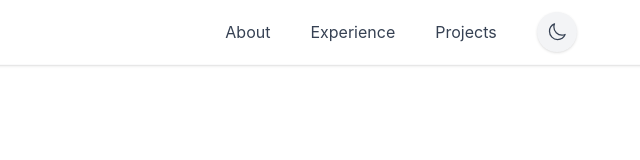
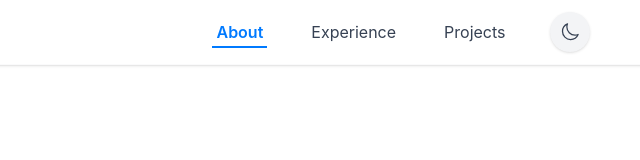
Before and after one commit to ahmed45adel/portfolio, a Next.js app: page / in a window 1280 px wide. Shown: the top 160 px of the page, without its empty margins (239-879 px from the left). Built offline with nearby package versions, Linux system fonts and the light colour scheme.

Commit message:
make active tab highlighted

```diff
--- a/src/app/components/Navbar.tsx
+++ b/src/app/components/Navbar.tsx
@@ -1,22 +1,25 @@
-'use client'
-import Link from 'next/link'
-import { SunIcon, MoonIcon, Bars3Icon, XMarkIcon } from '@heroicons/react/24/outline'
-import { useTheme } from '../context/ThemeContext'
-import { motion, AnimatePresence } from 'framer-motion'
-import { useState } from 'react'
+"use client";
+
+import Link from "next/link";
+import { SunIcon, MoonIcon, Bars3Icon, XMarkIcon } from "@heroicons/react/24/outline";
+import { useTheme } from "../context/ThemeContext";
+import { motion, AnimatePresence } from "framer-motion";
+import { useState } from "react";
+import { usePathname } from "next/navigation";
 
 export default function Navbar() {
   const { theme, toggleTheme } = useTheme();
   const [isMobileMenuOpen, setIsMobileMenuOpen] = useState(false);
+  const pathname = usePathname();
 
   const toggleMobileMenu = () => {
     setIsMobileMenuOpen(!isMobileMenuOpen);
   };
 
   const menuItems = [
-    { href: '/', label: 'About' },
-    { href: '/experience', label: 'Experience' },
-    { href: '/projects', label: 'Projects' },
+    { href: "/", label: "About" },
+    { href: "/experience", label: "Experience" },
+    { href: "/projects", label: "Projects" },
   ];
 
   return (
@@ -24,20 +27,33 @@ export default function Navbar() {
       <div className="container max-w-7xl mx-auto px-6">
         <div className="flex items-center justify-between h-16">
           {/* Desktop Menu */}
-          <div className="hidden md:flex items-center justify-center flex-1">
-            <div className="flex items-center space-x-10">
-              {menuItems.map((item) => (
-                <Link
-                  key={item.href}
-                  href={item.href}
-                  className="relative group"
+          <div className="hidden md:flex items-center justify-center flex-1 relative">
+            <div className="flex items-center space-x-10 relative">
+              {menuItems.map((item) => {
+                const isActive = pathname === item.href;
+
+                return (
+                  <Link key={item.href} href={item.href} className="relative px-1">
+                    <span
+                      className={`transition-colors duration-300 ${
+                        isActive
+                          ? "text-primary font-semibold"
+                          : "text-gray-700 dark:text-gray-300 hover:text-primary dark:hover:text-primary"
+                      }`}
                     >
-                  <span className="text-gray-700 dark:text-gray-300 hover:text-primary dark:hover:text-primary transition-colors duration-300">
                       {item.label}
                     </span>
-                  <span className="absolute -bottom-1 left-0 w-0 h-0.5 bg-primary group-hover:w-full transition-all duration-300"></span>
+                    {/* Animated underline */}
+                    {isActive && (
+                      <motion.span
+                        layoutId="underline"
+                        className="absolute -bottom-1 left-0 right-0 h-0.5 bg-primary"
+                        transition={{ type: "spring", stiffness: 500, damping: 30 }}
+                      />
+                    )}
                   </Link>
-              ))}
+                );
+              })}
             </div>
 
             {/* Theme Toggle - Desktop */}
@@ -55,7 +71,7 @@ export default function Navbar() {
                   exit={{ rotate: 90, opacity: 0 }}
                   transition={{ duration: 0.2 }}
                 >
-                  {theme === 'dark' ? (
+                  {theme === "dark" ? (
                     <SunIcon className="h-5 w-5 text-yellow-500" />
                   ) : (
                     <MoonIcon className="h-5 w-5 text-gray-700" />
@@ -65,7 +81,7 @@ export default function Navbar() {
             </motion.button>
           </div>
 
-          {/* Mobile Menu - Centered */}
+          {/* Mobile Menu */}
           <div className="md:hidden flex items-center justify-center flex-1">
             <div className="flex items-center space-x-4">
               <motion.button
@@ -74,7 +90,7 @@ export default function Navbar() {
                 whileHover={{ scale: 1.05 }}
                 whileTap={{ scale: 0.95 }}
               >
-                {theme === 'dark' ? (
+                {theme === "dark" ? (
                   <SunIcon className="h-5 w-5 text-yellow-500" />
                 ) : (
                   <MoonIcon className="h-5 w-5 text-gray-700" />
@@ -89,7 +105,7 @@ export default function Navbar() {
               >
                 <AnimatePresence mode="wait">
                   <motion.div
-                    key={isMobileMenuOpen ? 'close' : 'open'}
+                    key={isMobileMenuOpen ? "close" : "open"}
                     initial={{ rotate: -90, opacity: 0 }}
                     animate={{ rotate: 0, opacity: 1 }}
                     exit={{ rotate: 90, opacity: 0 }}
@@ -107,18 +123,20 @@ export default function Navbar() {
           </div>
         </div>
 
-        {/* Mobile Menu */}
+        {/* Mobile Dropdown */}
         <AnimatePresence>
           {isMobileMenuOpen && (
             <motion.div
               initial={{ opacity: 0, height: 0 }}
-              animate={{ opacity: 1, height: 'auto' }}
+              animate={{ opacity: 1, height: "auto" }}
               exit={{ opacity: 0, height: 0 }}
-              transition={{ duration: 0.3, ease: 'easeInOut' }}
+              transition={{ duration: 0.3, ease: "easeInOut" }}
               className="md:hidden overflow-hidden"
             >
               <div className="py-6 space-y-1">
-                {menuItems.map((item, index) => (
+                {menuItems.map((item, index) => {
+                  const isActive = pathname === item.href;
+                  return (
                     <motion.div
                       key={item.href}
                       initial={{ opacity: 0, x: -20 }}
@@ -127,18 +145,23 @@ export default function Navbar() {
                     >
                       <Link
                         href={item.href}
-                      className="block px-4 py-3 rounded-lg text-center text-gray-700 dark:text-gray-300 hover:bg-gray-100 dark:hover:bg-gray-800 hover:text-primary dark:hover:text-primary transition-all duration-300"
+                        className={`block px-4 py-3 rounded-lg text-center transition-all duration-300 ${
+                          isActive
+                            ? "bg-primary text-white font-semibold"
+                            : "text-gray-700 dark:text-gray-300 hover:bg-gray-100 dark:hover:bg-gray-800 hover:text-primary dark:hover:text-primary"
+                        }`}
                         onClick={() => setIsMobileMenuOpen(false)}
                       >
                         {item.label}
                       </Link>
                     </motion.div>
-                ))}
+                  );
+                })}
               </div>
             </motion.div>
           )}
         </AnimatePresence>
       </div>
     </nav>
-  )
+  );
 }
```
Lines whose indentation alone changed are shown as unchanged.
